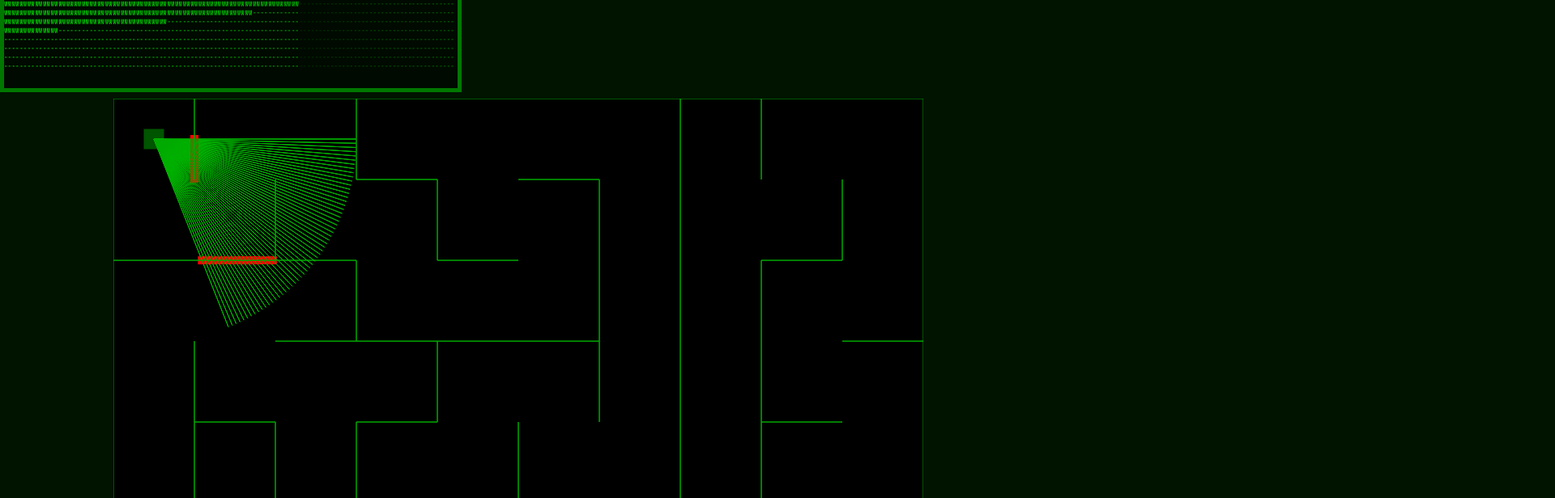
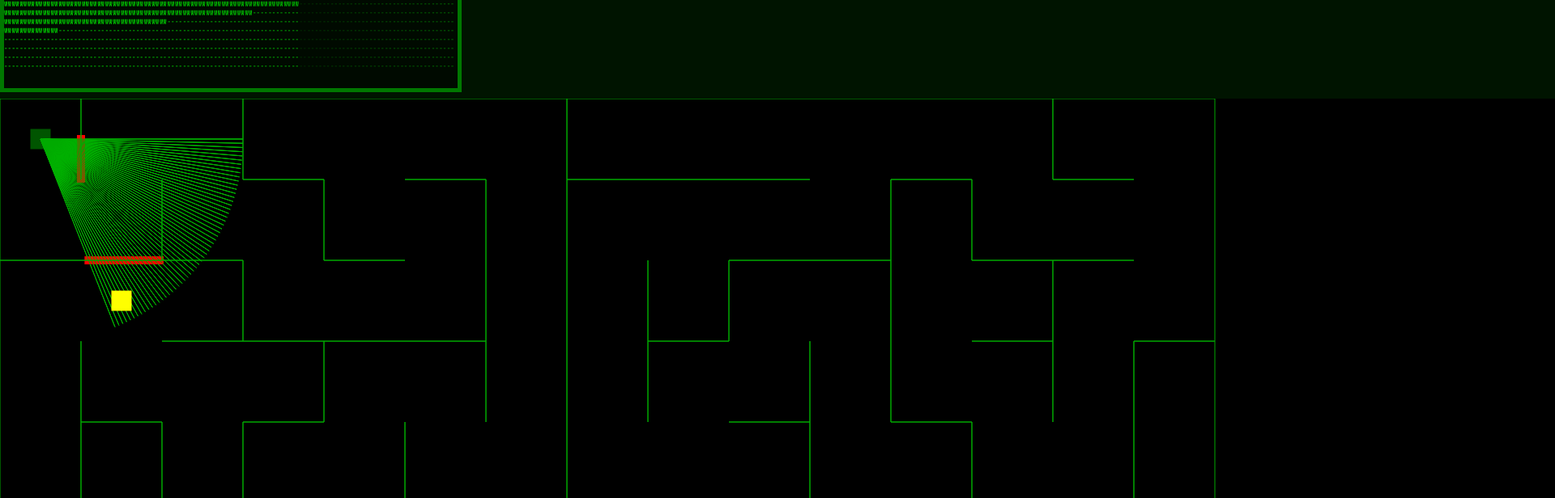
Before and after one commit to LinusThorsell/raylok, a plain HTML site: page index.html in a window 1280 px wide. Shown: the part 600-1216 px from the top of the page at 81% size, 1920 px wide, since content can reach past the window. Drawn offline with nearby package versions, Linux system fonts and the light colour scheme; animation ran at ten frames a second.

Commit message:
Added a treasure counter to the map

```diff
--- a/index.html
+++ b/index.html
@@ -29,7 +29,7 @@
         <div id="content--main">
         </div>
         <div id="content--map">
-            <canvas id="map--canvas" height="1000" width="1000"></canvas>
+            <canvas id="map--canvas" height="2000" width="2000"></canvas>
         </div>
     </div>
 </body>
--- a/scripts/engine.js
+++ b/scripts/engine.js
@@ -5,7 +5,7 @@ let screenResolution = 58;
 let displacementAngle = 1.2;
 let isDebug = false;
 
-let playArea = 1000;
+let playArea = 2000;
 
 function startEngine(debug) {
     isDebug = debug;
@@ -211,6 +211,7 @@ function getGraphic(type, lines) {
 
 function drawMap() {
     drawLines();
+    drawTreasure();
 }
 function drawLines() {
     ctx.lineWidth = 1;
@@ -220,6 +221,13 @@ function drawLines() {
         ctx.lineTo(lines[l].getP2().x, lines[l].getP2().y);
     }
     ctx.stroke();
+}
+function drawTreasure() {
+    if (treasure) {
+        let treasureWidth = 25;
+        ctx.fillStyle = "#ffff00"
+        ctx.fillRect(treasure.x - treasureWidth/2, treasure.y - treasureWidth/2, treasureWidth, treasureWidth)
+    }
 }
 function movePlayer() {
     if (left) {
--- a/scripts/mazegenerator.js
+++ b/scripts/mazegenerator.js
@@ -2,8 +2,9 @@
 let generatedWalls = [];
 let visitStack = [];
 let cells = [];
-let xwidth = 10;
-let ywidth = 10;
+let xwidth = 15;
+let ywidth = 15;
+let treasure;
 function generateMaze(size) {
 
     for (let x = 0; x < xwidth; x++) {
@@ -30,6 +31,11 @@ function recursiveMazeGeneration(cs) {
         recursiveMazeGeneration(nextVisit);
     }
     else if (visitStack.length > 0) {
+        //Check if deepest point to hide the treasure
+        if (!treasure) {
+            treasure = visitStack[visitStack.length-1].getMiddleLocation();
+        }
+
         //handle backtrack
         recursiveMazeGeneration(visitStack.pop())
     }
@@ -103,6 +109,7 @@ class Cell {
         this.row = row;
         this.walls = [true, true, true, true];
         this.visited = false;
+        this.middleLocation = new Point(this.coll * cellSize + cellSize/2, this.row * cellSize + cellSize/2);
     }
     getWalls() {
         let tempWalls = [];
@@ -151,4 +158,7 @@ class Cell {
     hide() {
         this.walls = [false, false, false, false]
     }
+    getMiddleLocation() {
+        return this.middleLocation;
+    }
 }
```
